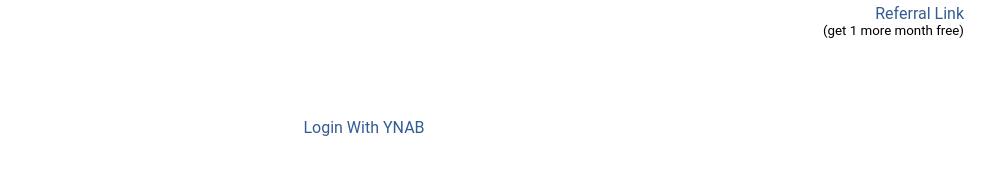
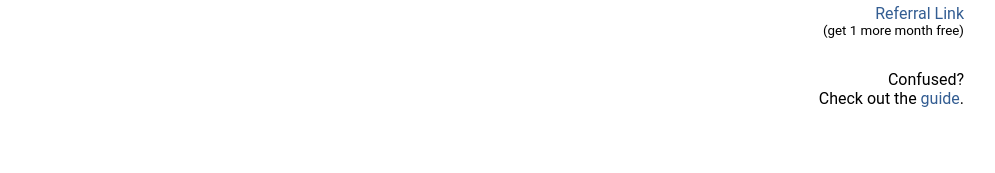
Before and after one commit to danielh-official/billsforynab, a SvelteKit app: page / in a window 1280 px wide. Shown: the part 146-319 px from the top of the page, without its empty margins (276-1271 px from the left). Built offline with nearby package versions, Linux system fonts and the light colour scheme; no server answers.

Commit message:
Enhance demo plan visibility and update confirmation message for resetting plan data

```diff
--- a/src/routes/+layout.svelte
+++ b/src/routes/+layout.svelte
@@ -2,8 +2,13 @@
 	import favicon from '$lib/assets/favicon.svg';
 	import '$lib/app.css';
 	import WorksWithYnab from '$lib/components/WorksWithYnab.svelte';
+	import { page } from '$app/state';
 
 	let { children } = $props();
+
+	const isDemo = $derived.by(() => {
+		return page.params.id === 'demo';
+	});
 </script>
 
 <svelte:head>
@@ -38,8 +43,49 @@
 			justify-content: center;
 			align-items: center;
 		}
+
+		.guide {
+			display: flex;
+			flex-direction: column;
+			align-items: end;
+			padding: 0 2rem 1rem 2rem;
+			font-size: 1rem;
+		}
+
+		.demo-banner {
+			background-color: #fffae6;
+			border: 1px solid #ffe58f;
+			color: #664d03;
+			padding: 1rem;
+			text-align: center;
+		}
+
+		.demo-banner-content {
+			display: flex;
+			flex-direction: column;
+			gap: 0.5rem;
+			max-width: 600px;
+			margin: 0 auto;
+		}
+
+		.demo-banner-header {
+			font-weight: bold;
+			font-size: 1.25rem;
+		}
 	</style>
 </svelte:head>
+
+{#if isDemo}
+	<div class="demo-banner">
+		<div class="demo-banner-content">
+			<div class="demo-banner-header">Demo</div>
+			<div>
+				You are currently viewing the demo plan. This plan does not receive or send any data from
+				YNAB. All data is generated for demonstration purposes only.
+			</div>
+		</div>
+	</div>
+{/if}
 
 <div class="logo">
 	<WorksWithYnab />
@@ -57,6 +103,17 @@
 	</div>
 
 	<small>(get 1 more month free)</small>
+</div>
+
+<div class="guide">
+	<div>Confused?</div>
+	<div>
+		Check out the <a
+			href="https://github.com/danielh-official/billsforynab/blob/main/GUIDE.md"
+			target="_blank"
+			rel="noopener noreferrer">guide</a
+		>.
+	</div>
 </div>
 
 <main>
--- a/src/routes/plan/[id]/+page.svelte
+++ b/src/routes/plan/[id]/+page.svelte
@@ -300,7 +300,7 @@
 
 		if (
 			!confirm(
-				'Are you sure you want to reset the scheduled transactions data for this budget? This action cannot be undone.'
+				'Are you sure you want to reset the data for this plan? This action cannot be undone.'
 			)
 		) {
 			return;
@@ -525,7 +525,7 @@
 </script>
 
 <svelte:head>
-	<title>Plan | Bills (For YNAB)</title>
+	<title>Plan &mdash; {currentBudget?.name} | Bills (For YNAB)</title>
 
 	<!-- MARK: Styles -->
 
```
